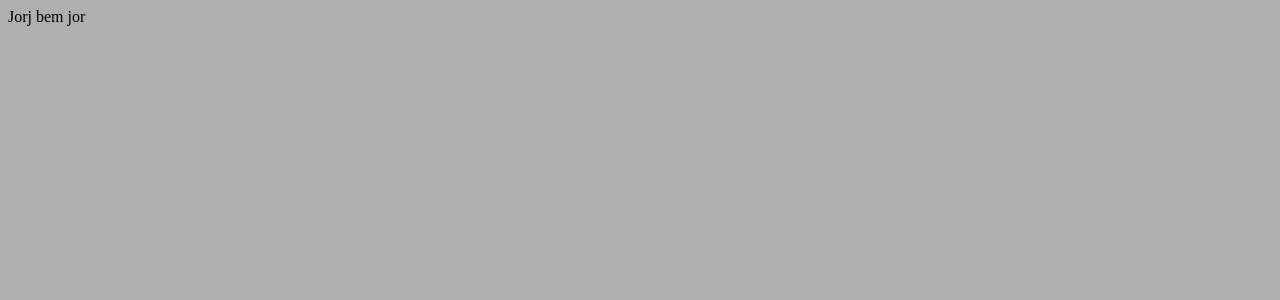
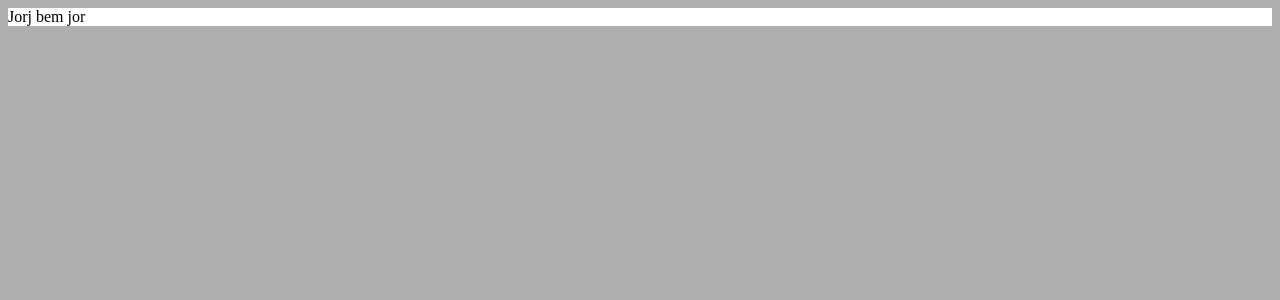
Before and after one commit to Webnautas/PageService, a React (Vite) app: page / in a window 1280 px wide. Shown: the top 300 px of the page. Built offline with nearby package versions, Linux system fonts and the light colour scheme.

Commit message:
cadastro1

```diff
--- a/src/App.jsx
+++ b/src/App.jsx
@@ -1,8 +1,8 @@
 import { useState } from "react";
-import "./App.css";
+import "./Cadastro.css";
 
 function App() {
   return <div className="tela inicial"> Jorj bem jor</div>;
 }
 
-export default App;
+export default Cadastro;
--- /dev/null
+++ b/src/Cadastro.css
@@ -0,0 +1,4 @@
+.telainicial {
+
+    background: #fff;
+}
--- /dev/null
+++ b/src/Cadastro.jsx
@@ -0,0 +1,8 @@
+import { useState } from "react";
+import "./Cadastro.css";
+
+function Cadastro() {
+  return <div className="telainicial"> Jorj bem jor</div>;
+}
+
+export default Cadastro;
--- a/src/main.jsx
+++ b/src/main.jsx
@@ -1,10 +1,11 @@
 import { StrictMode } from 'react'
 import { createRoot } from 'react-dom/client'
-import App from './App.jsx'
+import Cadastro from './Cadastro.jsx'
 import './index.css'
 
 createRoot(document.getElementById('root')).render(
   <StrictMode>
-    <App />
+    <Cadastro />
+
   </StrictMode>,
 )
```
